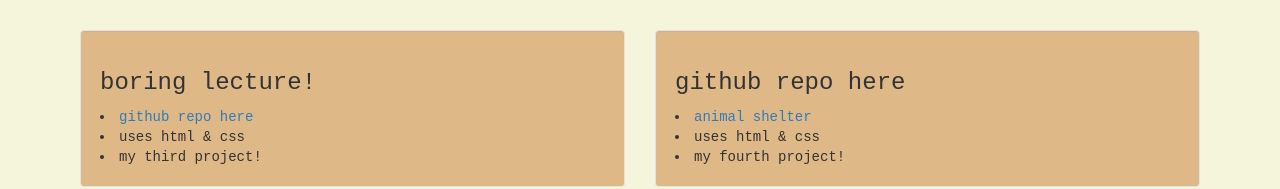
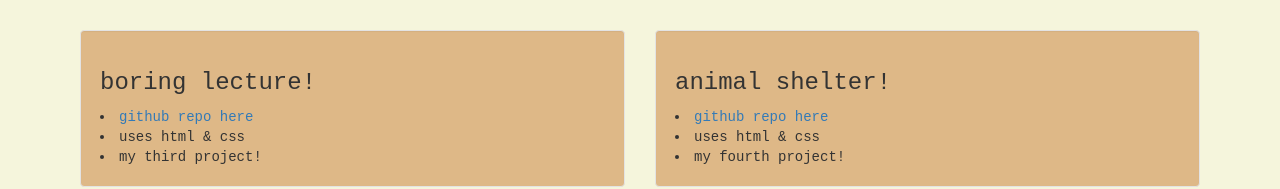
Before and after one commit to michelle-david/michelles-world, a plain HTML site: page index.html in a window 1280 px wide. Shown: the part 798-987 px from the top of the page. Drawn offline with Linux system fonts and the light colour scheme.

Commit message:
fix formatting on animal shelter

```diff
--- a/index.html
+++ b/index.html
@@ -52,8 +52,8 @@
       </div>
       <div class="col-md-6">
         <div class="well">
-          <h3>github repo here</h3>
-          <li><a href="https://github.com/michelle-david/boring-lecture">animal shelter</a></li>
+          <h3>animal shelter!</h3>
+          <li><a href="https://github.com/michelle-david/boring-lecture">github repo here</a></li>
           <li>uses html & css</li>
           <li>my fourth project!</li>
         </div>
```
